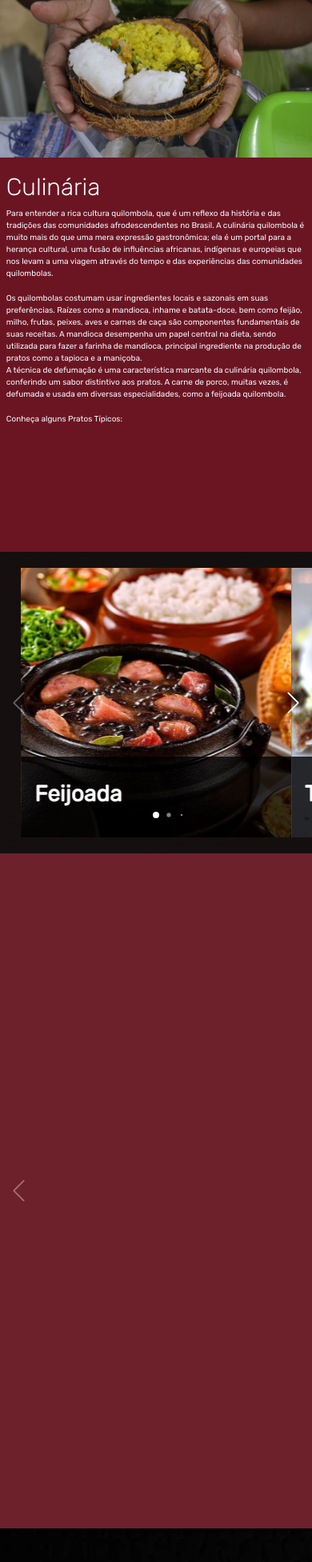
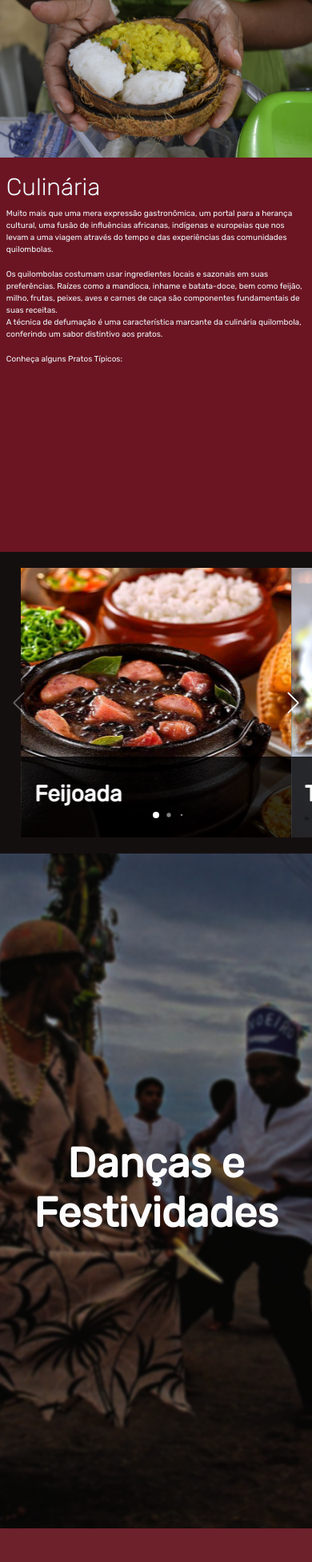
Before and after one commit to K1Melo/pjct-quilombolas, a Vue app: page /cultura in a window 390 px wide. Shown: the part 1504-3457 px from the top of the page at 80% size. Built offline with nearby package versions, Linux system fonts and the light colour scheme; grey boxes are pictures that could not be loaded.

Commit message:
Culture updates

```diff
--- a/src/components/Culture/CulinaryComp.vue
+++ b/src/components/Culture/CulinaryComp.vue
@@ -3,20 +3,17 @@
         <div class="text3">
             <h1 id="cul" data-aos="fade-right">Culinária</h1>
             <div class="textesculs" data-aos="fade-right">
-                <p class="textcul">Para entender a rica cultura quilombola, que é um reflexo da história e das tradições
-                    das comunidades afrodescendentes no Brasil. A culinária quilombola é muito mais do que uma mera
-                    expressão gastronômica; ela é um portal para a herança cultural, uma fusão de influências africanas,
-                    indígenas e europeias que nos levam a uma viagem através do tempo e das experiências das comunidades
-                    quilombolas.
+                <p class="textcul">
+                    Muito mais que uma mera expressão gastronômica, um portal para a herança cultural, uma fusão de
+                    influências africanas, indígenas e europeias que nos levam a uma viagem através do tempo e das
+                    experiências das comunidades quilombolas.
                 </p>
                 <p id="donts">Os quilombolas costumam usar ingredientes locais e sazonais em suas preferências. Raízes
                     como a mandioca, inhame e batata-doce, bem como feijão, milho, frutas, peixes, aves e carnes de caça
-                    são componentes fundamentais de suas receitas. A mandioca desempenha um papel central na dieta,
-                    sendo utilizada para fazer a farinha de mandioca, principal ingrediente na produção de pratos como a
-                    tapioca e a maniçoba. <br>
+                    são componentes fundamentais de suas receitas.<br>
+
                     A técnica de defumação é uma característica marcante da culinária quilombola, conferindo um sabor
-                    distintivo aos pratos. A carne de porco, muitas vezes, é defumada e usada em diversas
-                    especialidades, como a feijoada quilombola.</p>
+                    distintivo aos pratos.</p>
                 <p id="tipo">Conheça alguns Pratos Típicos: </p>
             </div>
         </div>
@@ -66,7 +63,13 @@
     color: aliceblue;
 }
 
-@media screen and (max-width: 1024px) {
+@media screen and (max-height: 650px) {
+    .textesculs {
+        font-size: 15px;
+    }
+}
+
+@media screen and (max-width: 1000px) {
     .culinary-comp {
         flex-direction: column-reverse;
         height: 80vh;
--- /dev/null
+++ b/src/components/Culture/DancesApresentation.vue
@@ -0,0 +1,45 @@
+<template>
+    <div class="dances-apresentation">
+        <h2>Danças e Festividades</h2>
+    </div>
+</template>
+
+<style lang="less" scoped>
+.dances-apresentation {
+    width: 100%;
+    height: 100vh;
+    background-image: url(../../assets/background-dances.png);
+    background-position: center right 45%;
+    background-repeat: no-repeat;
+    background-size: cover;
+    display: flex;
+    align-items: center;
+    justify-content: center;
+}
+
+h2 {
+    width: 95%;
+    text-align: center;
+    font-size: calc(5em + 1vw);
+}
+
+
+@media screen and (max-width: 1024px) {
+    h2 {
+        font-size: calc(4em + 1vw);
+    }
+}
+
+@media screen and (max-width: 600px) {
+    h2 {
+        font-size: calc(3em + 1vw);
+    }
+}
+
+@media screen and (max-width: 300px) {
+    h2 {
+        font-size: calc(2em + 1vw);
+    }
+}
+
+</style>
--- a/src/components/Culture/DancesComp.vue
+++ b/src/components/Culture/DancesComp.vue
@@ -26,10 +26,7 @@ import "swiper/css/pagination";
                             que ele surgiu na angola e foi difundido no brasil no quilombo dos palmares, mas isso foi dado
                             como uma prática de risco para os donos das fazendas e acabou sendo considerada uma prática que
                             promovia a desordem, violência e a baderna, assim sendo proibido.
-                            A história da Capoeira Quilombola é uma história de resistência e perseverança. Ela é um
-                            testemunho da força e da resiliência dos escravos negros no Brasil, que lutaram para preservar
-                            sua cultura e identidade em face da opressão e da injustiça. A Capoeira Quilombola é uma parte
-                            importante da história do Brasil e um símbolo da luta pela liberdade e pela igualdade.</p>
+                            A história da Capoeira Quilombola é uma história de resistência e perseverança.</p>
                     </div>
                 </div>
             </SwiperSlide>
@@ -241,10 +238,6 @@ export default {
                 font-size: 24px;
 
             }
-
-            .capoeira {
-                font-size: 22px;
-            }
         }
 
         .text {
@@ -253,26 +246,8 @@ export default {
 
             }
 
-            .capoeira {
-                font-size: 11px;
-            }
         }
     }
 }
 
-@media screen and (max-width: 300px) {
-    .text-dance {
-        .title {
-            .capoeira {
-                font-size: 20px;
-            }
-        }
-
-        .text {
-            .capoeira {
-                font-size: 9px;
-            }
-        }
-    }
-}
 </style>
--- a/src/components/Culture/SocialMovements.vue
+++ b/src/components/Culture/SocialMovements.vue
@@ -162,6 +162,12 @@ button:hover .button-text {
     color: #000000;
 }
 
+@media (max-height:600px) {
+    #text-2 {
+        font-size: 16px;
+    }
+}
+
 @media (max-width:1000px) {
     .social-moviments {
         flex-direction: column;
--- a/src/views/CultureView.vue
+++ b/src/views/CultureView.vue
@@ -4,6 +4,7 @@
         <SocialMovements></SocialMovements>
         <CulinaryComp></CulinaryComp>
         <AlimentsCulinary></AlimentsCulinary>
+        <DancesApresentation></DancesApresentation>
         <DancesComp></DancesComp>
     </div>
 </template>
@@ -13,6 +14,7 @@ import CultureComp from "../components/Culture/CultureComp.vue"
 import SocialMovements from "@/components/Culture/SocialMovements.vue";
 import CulinaryComp from "@/components/Culture/CulinaryComp.vue";
 import AlimentsCulinary from "@/components/Culture/AlimentsCulinary.vue";
+import DancesApresentation from "@/components/Culture/DancesApresentation.vue";
 import DancesComp from "@/components/Culture/DancesComp.vue";
 
 export default {
@@ -21,6 +23,7 @@ export default {
         SocialMovements,
         CulinaryComp,
         AlimentsCulinary,
+        DancesApresentation,
         DancesComp
     }
 }
```
Also changed, not shown: src/assets/background-dances.png (added).
